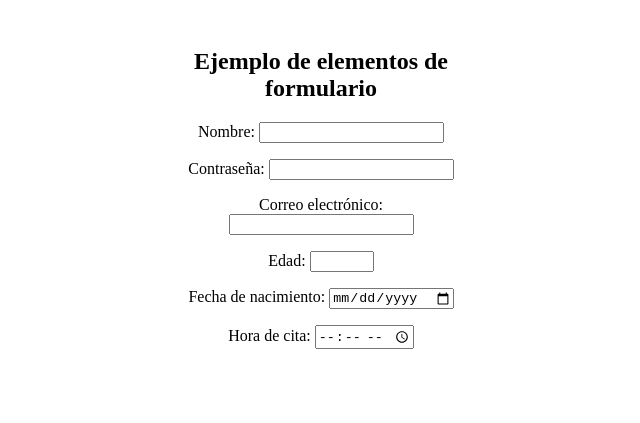
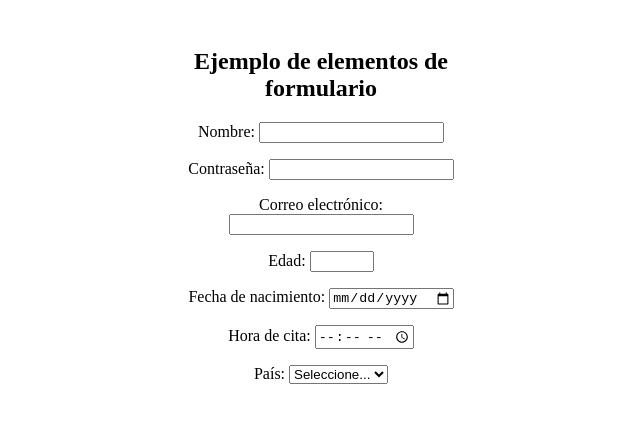
Before and after one commit to Er1ckJD/AplicacionesWebRepoGrupoA, a plain HTML site: page elementos_formularios.html in a window 1280 px wide. Shown: the whole page, without its empty margins (319-959 px from the left). Drawn offline with Linux system fonts and the light colour scheme.

Commit message:
cuarto comentario, agrege otro parte del formulario

```diff
--- a/elementos_formularios.html
+++ b/elementos_formularios.html
@@ -3,6 +3,7 @@
 <head>
     <meta charset="utf-8">
 </head>
+<!-- Campo de centrado de formulario -->
 <div style="width: 300px; margin: 0 auto; padding: 20px;">
     <h2 style="text-align: center;"> Ejemplo de elementos de formulario</h2>
     <form action="#" method="post" style="text-align: center;">
@@ -32,10 +33,22 @@
             <label for="fecha_nacimiento">Fecha de nacimiento:</label>
             <input type="date" id="fecha_nacimiento" name="fecha_nacimiento">
         </p>
-        <!-- Campo de hora de cita -->
+        <!-- Campo de hora -->
         <p>
-            <label for="hora_cita">Hora de cita:</label>
-            <input type="time" id="hora_cita" name="hora_cita">
+            <label>
+                Hora de cita:
+                <input type="time" name="hora">
+            </label>
+        </p>
+        <!-- Campo de selección -->
+        <p>
+            <label for="id_pais">País:</label>
+            <select id="id_pais" name="pais">
+                <option value="">Seleccione...</option>
+                <option value="mx">México</option>
+                <option value="co">Colombia</option>
+                <option value="br">Brasil</option>
+            </select>
         </p>
     </form>
 </div>
```
